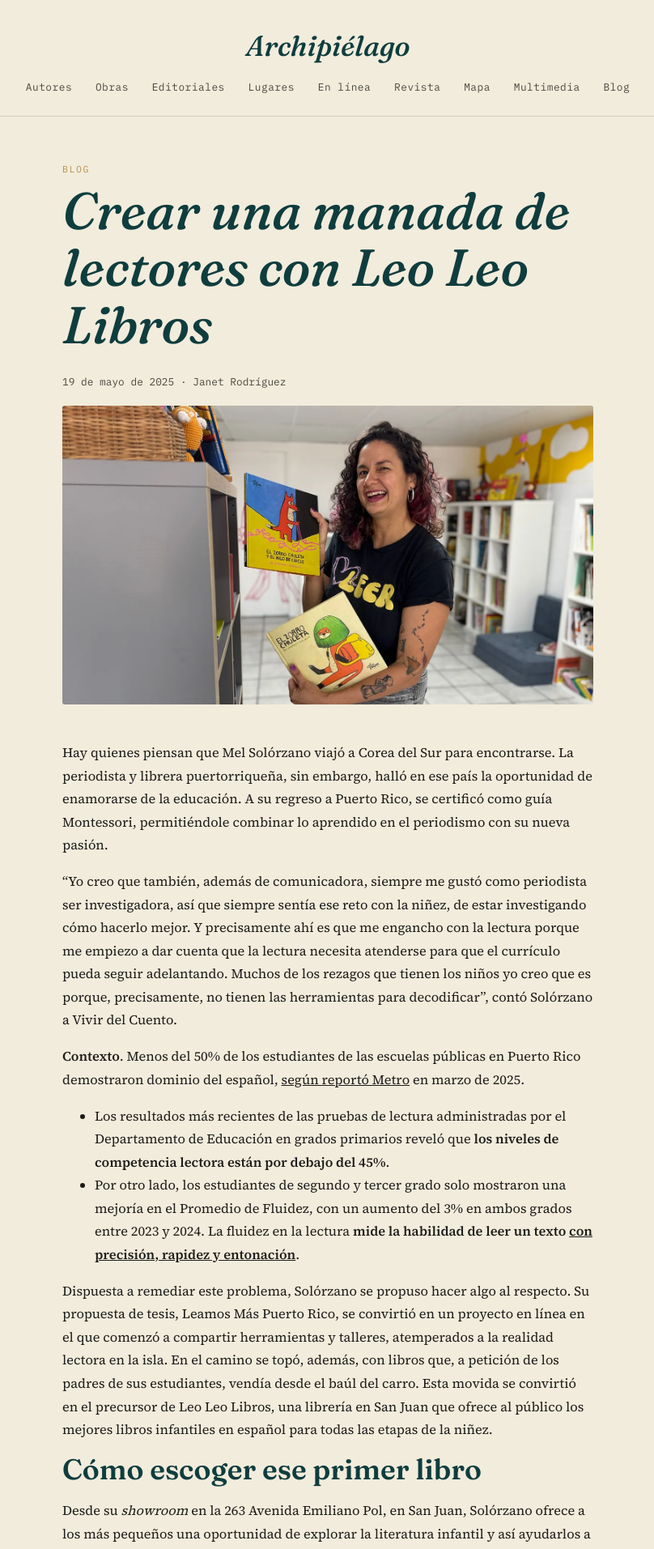
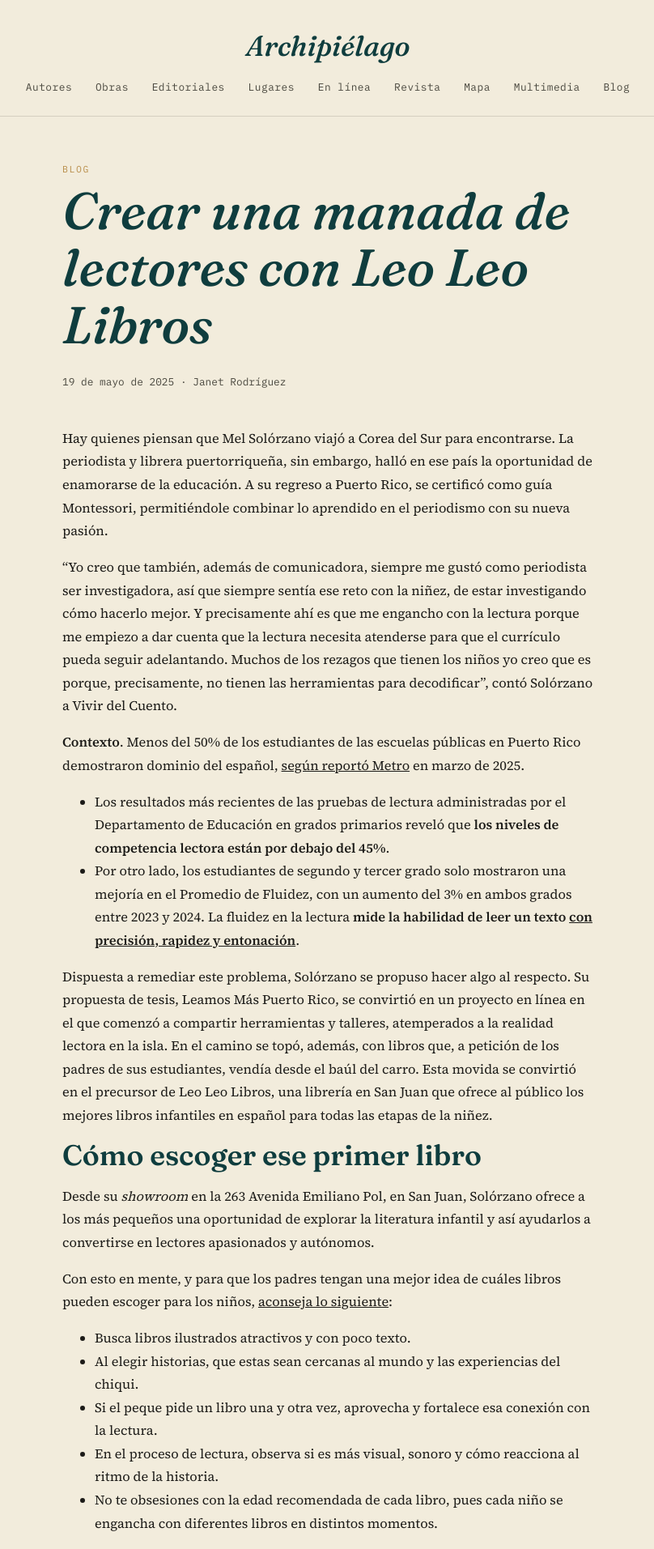
Before and after one commit to rgjanet/archipielago, a Jekyll site: the page built from _blog/crear-una-manada-de-lectores-con-leo-leo-libros.md, in a window 1280 px wide. Shown: the top 1913 px of the page at 81% size, without its empty margins (235-1043 px from the left). Built offline with Jekyll 4.4.1, drawn with Linux system fonts in a browser that asks for light colours.

Commit message:
Add files via upload

```diff
--- a/_layouts/post.html
+++ b/_layouts/post.html
@@ -8,11 +8,6 @@ layout: default
     {% assign page_mes_i = page.date | date: "%-m" | minus: 1 %}
     {{ page.date | date: "%-d" }} de {{ site.data.meses[page_mes_i] }} de {{ page.date | date: "%Y" }}{% if page.author %} · {{ page.author }}{% endif %}
   </p>
-
-  {% assign photo_clean = page.photo | replace: " ", "" | strip %}
-  {% if photo_clean != blank and photo_clean != empty %}
-  <img src="{{ page.photo | relative_url }}" alt="{{ page.title }}" style="width:100%;border-radius:3px;margin:1.2rem 0;display:block;" onerror="this.style.display='none'">
-  {% endif %}
 
   {% assign audio_clean = page.audio_url | replace: " ", "" | strip %}
   {% assign video_clean = page.video_url | replace: " ", "" | strip %}
```
